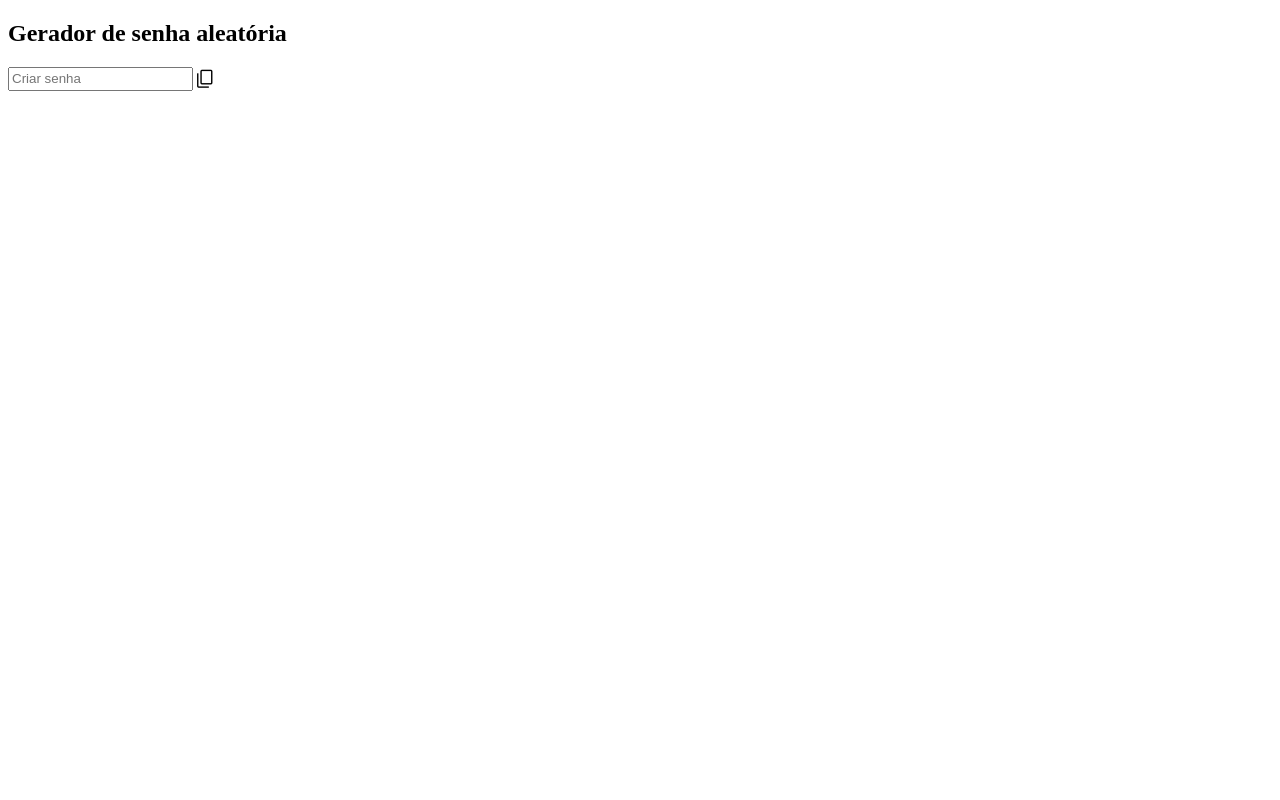
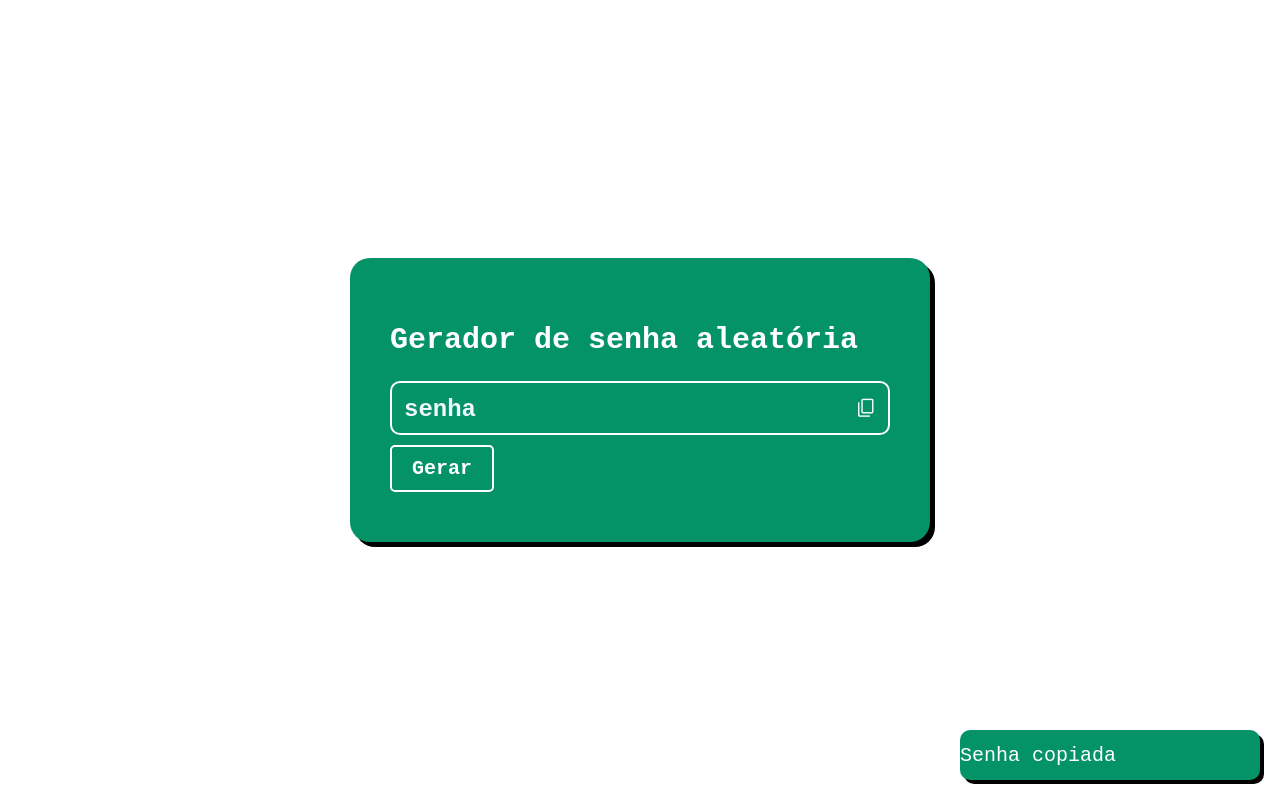
Before and after one commit to Richdssz/mini-projetos-web, a plain HTML site: page gerador-senha-aleatória/index.html in a window 1280 px wide. Drawn offline with nearby package versions, Linux system fonts and the light colour scheme.

Commit message:
style: ajusta design

```diff
--- a/gerador-senha-aleatória/index.html
+++ b/gerador-senha-aleatória/index.html
@@ -12,18 +12,27 @@
     href="https://fonts.googleapis.com/css2?family=Material+Symbols+Outlined:opsz,wght,FILL,GRAD@20..48,100..700,0..1,-50..200&icon_names=content_copy" />
 
 
+
+
 <body>
     <div class="password-container">
         <h2> Gerador de senha aleatória</h2>
 
 
         <div class="input-container">
-            <input type="text" id="input" class="input" placeholder="Criar senha" readonly>
+            <input type="text" id="input" class="input" placeholder="senha" readonly>
+
+            <!-- ícone de copiar-->
             <span class="material-symbols-outlined">
-content_copy
-</span>
+                content_copy
+            </span>
         </div>
 
+        <div>
+            <button class="btn">Gerar</button>
+        </div>
+
+        <div class="alert-container">Senha copiada</div>
 
 
     </div>
--- a/gerador-senha-aleatória/style.css
+++ b/gerador-senha-aleatória/style.css
@@ -1,12 +1,96 @@
+:root {
+  --verde: rgb(4, 146, 103);
+}
+
+body {
+  display: flex;
+  justify-content: center;
+  height: 100vh;
+  align-items: center;
+  margin: 0;
+  font-family: "Courier New", Courier, monospace;
+  font-size: 20px;
+  color: white;
+}
 
 .material-symbols-outlined {
   font-variation-settings:
-  'FILL' 0,
-  'wght' 300,
-  'GRAD' 0,
-  'opsz' 22
+    "FILL" 0,
+    "wght" 300,
+    "GRAD" 0,
+    "opsz" 22;
 }
 
-.input-container{
-    display: flex;
+.password-container {
+  background-color: var(--verde);
+  width: 500px;
+  padding: 40px;
+  border-radius: 20px;
+  box-shadow: 5px 5px rgba(0, 0, 0);
+  margin: 10px;
 }
+
+.input-container {
+  border: solid 2px rgb(255, 255, 255);
+  padding: 10px;
+  border-radius: 10px;
+  display: flex;
+  justify-content: space-between;
+  align-items: center;
+}
+
+.input {
+  border: none;
+  background-color: transparent;
+  outline: none;
+  font-size: 24px;
+  letter-spacing: 1px;
+}
+
+.input::placeholder {
+  letter-spacing: 0px;
+  color: aliceblue;
+  font-family: "Courier New", Courier, monospace;
+  font-weight: 700;
+}
+
+.material-symbols-outlined {
+  cursor: pointer;
+  transition: all 0.35;
+}
+
+.material-symbols-outlined:hover {
+  transform: scale(1.1);
+  color: black;
+}
+
+.btn {
+  background-color: var(--verde);
+  color: white;
+  border: solid rgb(255, 255, 255) 2px;
+  padding: 10px 20px;
+  border-radius: 5px;
+  margin: 10px 0;
+  font-size: 20px;
+  font-family: "Courier New", Courier, monospace;
+  font-weight: 700;
+  transition: all 0.2s;
+}
+.btn:hover {
+  background-color: rgb(0, 0, 0);
+  transform: scale(1.03);
+}
+
+.alert-container {
+  position: fixed;
+  background-color: var(--verde);
+  width: 300px;
+  height: 50px;
+  right: 20px;
+  bottom: 20px;
+  box-shadow: 4px 4px black;
+  border-radius: 10px;
+  display: flex;
+  align-items: center;
+  font-size: 20px;
+}
```
